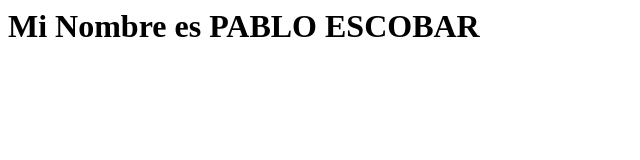
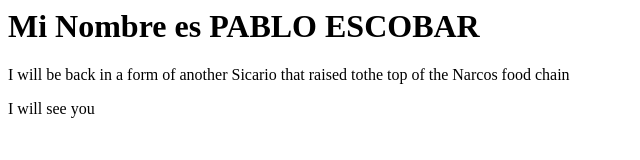
Before and after one commit to Mala-Z/calvo, a plain HTML site: page index.html in a window 1280 px wide. Shown: the whole page, without its empty margins (0-640 px from the left). Drawn offline with Linux system fonts and the light colour scheme.

Commit message:
A body for the html filet

```diff
--- a/index.html
+++ b/index.html
@@ -1,10 +1,13 @@
 <html>
 	<head>
-		<title> Hola Palta o Plomo </title>
+		<title> Hola Plata o Plomo </title>
 
 	</head>
 
 	<body>
 		<h1> Mi Nombre es PABLO ESCOBAR</h1>
+
+		<p>I will be back in a form of another Sicario that raised tothe top of the Narcos food chain</p>
+		<P>I will see you</P>
 	</body>
 </html>
```
